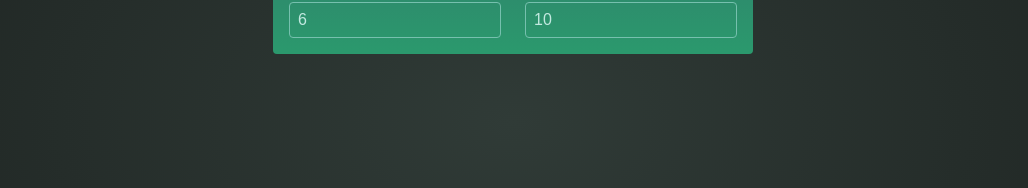
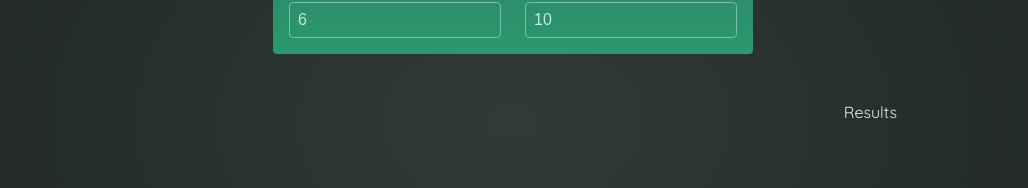
Before and after one commit to MMadejsza/react-investment-calculator-with-Maximilian-Schwarzmuller, a React (Vite) app in the folder dev/: page / in a window 1280 px wide. Shown: the part 302-490 px from the top of the page, without its empty margins (127-1155 px from the left). Built offline with nearby package versions, Linux system fonts and the light colour scheme.

Commit message:
inputs state moved up

```diff
--- a/dev/src/App.jsx
+++ b/dev/src/App.jsx
@@ -1,12 +1,35 @@
 import React, {useState} from 'react';
 import Header from './components/Header';
 import SectionUserInput from './components/SectionUserInput';
+import Results from './components/Results';
 
 function App() {
+	const [inputsValues, setInputsValues] = useState({
+		// fill up with default first
+		initialInvestment: 1000,
+		annualInvestment: 1000,
+		// %
+		expectedReturn: 6,
+		duration: 10,
+	});
+
+	function updateInput(event) {
+		setInputsValues((prevValues) => {
+			return {
+				...prevValues,
+				[event.target.name]: event.target.value,
+			};
+		});
+	}
+
 	return (
 		<>
 			<Header />
-			<SectionUserInput />
+			<SectionUserInput
+				onInsert={updateInput}
+				inputsValuesInitial={inputsValues}
+			/>
+			<Results values={inputsValues} />
 		</>
 	);
 }
--- /dev/null
+++ b/dev/src/components/Results.jsx
@@ -0,0 +1,13 @@
+function Results({values}) {
+	return (
+		<>
+			<div
+				id='result'
+				className='center'>
+				Results
+			</div>
+		</>
+	);
+}
+
+export default Results;
--- a/dev/src/components/SectionUserInput.jsx
+++ b/dev/src/components/SectionUserInput.jsx
@@ -1,24 +1,7 @@
 import React, {useState} from 'react';
 
-function SectionUserInput() {
-	const [inputsValues, setInputsValues] = useState({
-		// fill up with default first
-		initialInvestment: 1000,
-		annualInvestment: 1000,
-		// %
-		expectedReturn: 6,
-		duration: 10,
-	});
-
-	function updateInput(event) {
-		setInputsValues((prevValues) => {
-			return {
-				...prevValues,
-				[event.target.name]: event.target.value,
-			};
-		});
-	}
-
+function SectionUserInput({inputsValuesInitial, onInsert}) {
+	let inputsValues = inputsValuesInitial;
 	console.log(inputsValues);
 	return (
 		<section id='user-input'>
@@ -30,7 +13,7 @@ function SectionUserInput() {
 						name='initialInvestment'
 						required
 						value={inputsValues.initialInvestment}
-						onChange={updateInput}
+						onChange={onInsert}
 					/>
 				</div>
 
@@ -41,7 +24,7 @@ function SectionUserInput() {
 						name='annualInvestment'
 						required
 						value={inputsValues.annualInvestment}
-						onChange={updateInput}
+						onChange={onInsert}
 					/>
 				</div>
 			</div>
@@ -53,7 +36,7 @@ function SectionUserInput() {
 						name='expectedReturn'
 						required
 						value={inputsValues.expectedReturn}
-						onChange={updateInput}
+						onChange={onInsert}
 					/>
 				</div>
 				<div>
@@ -63,7 +46,7 @@ function SectionUserInput() {
 						name='duration'
 						required
 						value={inputsValues.duration}
-						onChange={updateInput}
+						onChange={onInsert}
 					/>
 				</div>
 			</div>
```
